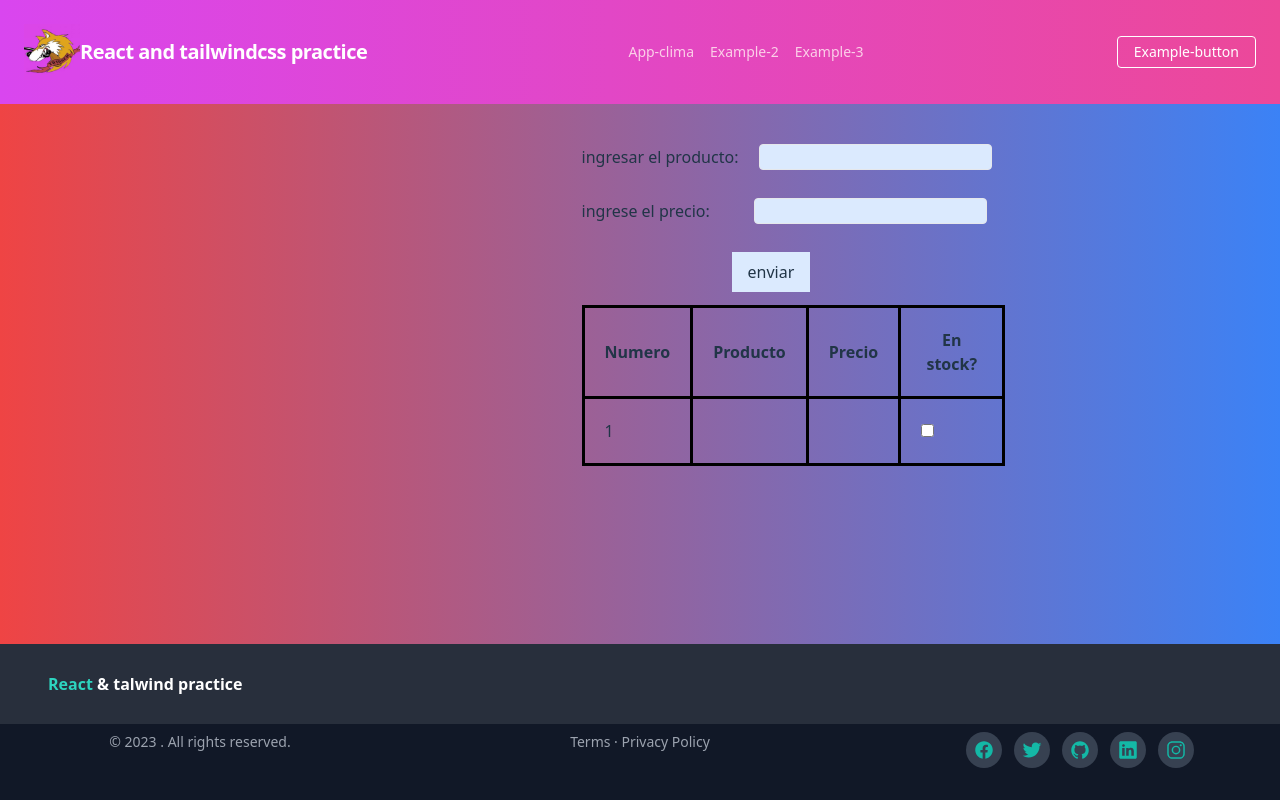
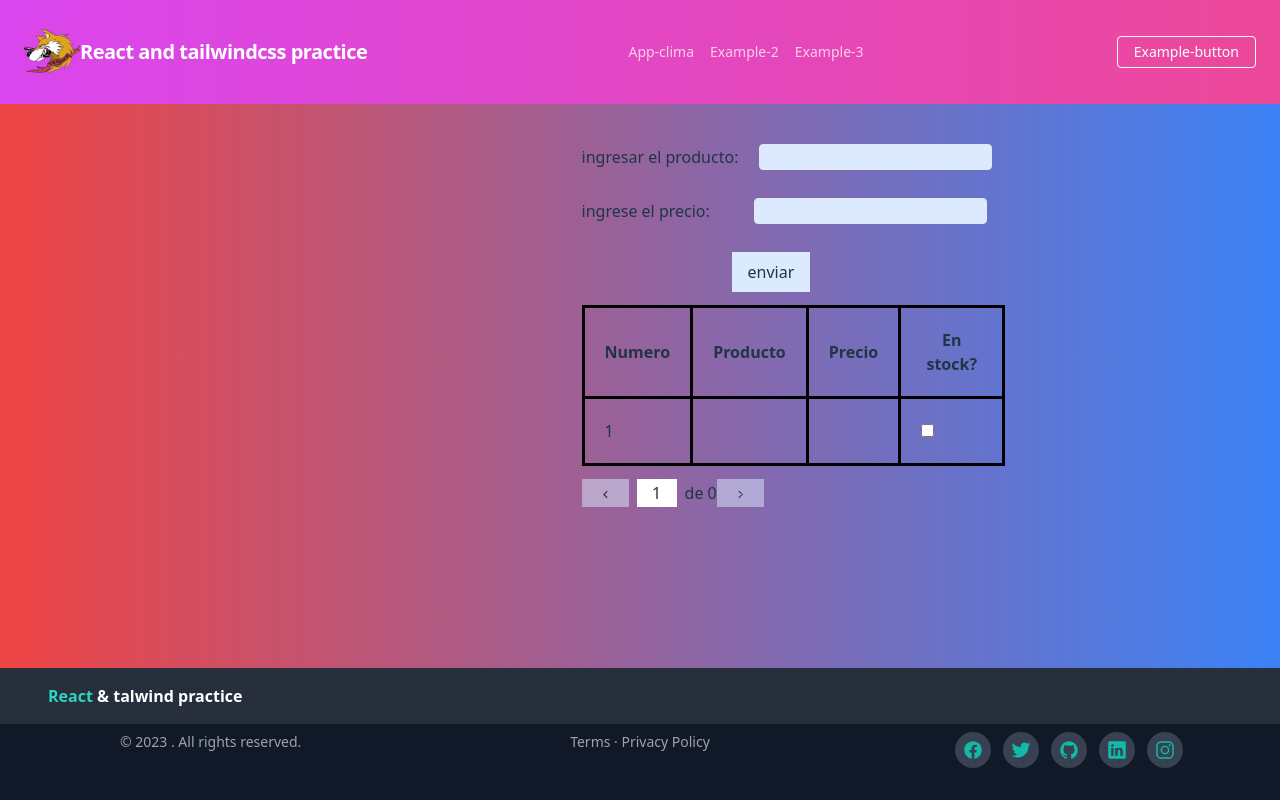
Before and after one commit to leosf-afk/a-few-things-with-react, a React (Vite) app: page / in a window 1280 px wide. Both pictures are taken after a click on the button "enviar". Built offline with nearby package versions, Linux system fonts and the light colour scheme.

Commit message:
pagination working

```diff
--- a/src/Components/Body.jsx
+++ b/src/Components/Body.jsx
@@ -8,6 +8,7 @@ function Body({ children }) {
       </div>
     </div>
   )
+
 }
 
 export default Body
--- a/src/Components/Footer.jsx
+++ b/src/Components/Footer.jsx
@@ -8,14 +8,14 @@ function Footer() {
     <footer className="fixed  bottom-0 left-0 right-0 bg-gray-900 text-white">
       {/* py: padding altura */}
 
-      <div className="md:flex ms:justify-between md:items-center sm:px-12  px-4  bg-[#ffffff19] sm:py-5   lg:py-7 ">
+      <div className="md:flex ms:justify-between md:items-center sm:px-12  px-4  bg-[#ffffff19] sm:py-5   lg:py-4 ">
         <h1 className="lg:text-4x1 text-3x1 md:mb-0 mb-6 lg:leading-normal font-semibold
         md:w-2/5 "><span className="text-teal-400">React </span> <span>& </span>talwind practice</h1>
       </div>
 
 
       <div
-        className="grid grid-cols-1 sm:grid-cols-2 lg:grid-cols-3 gap-10
+        className="grid grid-cols-1 sm:grid-cols-2  lg:grid-cols-3 gap-2
       text-center pt-2 text-gray-400 text-sm pb-8"
       >
         <span>© 2023 . All rights reserved.</span>
--- /dev/null
+++ b/src/Components/Pagination.jsx
@@ -0,0 +1,70 @@
+import React, { useState } from 'react'
+import { handleOnChangeInput } from './Functions';
+
+function Pagination({ page, setPage, max }) {
+
+    const [input, setInput] = useState(1);
+
+    console.log(max)
+
+    function maxInt() {
+        const numer = Math.round(max)
+        return numer
+
+    }
+
+    function nextPage() {
+        setPage(page + 1);
+        setInput(input + 1);
+    }
+
+    function previusPage() {
+        setPage(page - 1);
+        setInput(input - 1);
+    }
+
+    //validacion input
+    const onKeyDown = e => {
+        if (e.keyCode == 13) {
+            const inputValue = parseInt(e.target.value);
+            if (
+                inputValue < 1 ||
+                inputValue > Math.ceil(maxInt()) ||
+                isNaN(inputValue)
+            ) {
+                setPage(1);
+                setInput(1);
+            } else {
+                setPage(inputValue);
+            }
+        }
+    };
+
+
+
+
+
+    return (
+        <div className="flex items-center">
+            <button disabled={page === 1 || page < 1}
+                className={`py-2 px-4 h-7  bg-blue-100 ${page <= 1 ? "opacity-50 cursor-not-allowed" : "opacity-100 cursor-pointer"}`} onClick={previusPage}>
+                <svg xmlns="http://www.w3.org/2000/svg" viewBox="0 0 24 24" fill="black" width="15" height="15">
+                    <path d="M15.41 7.41L14 6l-6 6 6 6 1.41-1.41L10.83 12z" />
+                </svg>
+            </button>
+            <input onChange={() => handleOnChangeInput(setInput)} onKeyDown={e => onKeyDown(e)} type="text" className="w-10 mx-2 h-7 text-center" value={input} />
+            <p className="ml-0">de {maxInt()}</p>
+            <button disabled={page >= maxInt()  }
+             className={`py-2 px-4 h-7  bg-blue-100 ${page >= maxInt() ? "opacity-50 cursor-not-allowed" : "opacity-100 cursor-pointer"}`} onClick={nextPage}>
+                <svg xmlns="http://www.w3.org/2000/svg" viewBox="0 0 24 24" fill="black" width="15" height="15">
+                    <path d="M8.59 16.59L10 18l6-6-6-6-1.41 1.41L14.17 12z" />
+                </svg>
+            </button>
+        </div>
+    )
+}
+
+
+
+
+export default Pagination
--- a/src/main.jsx
+++ b/src/main.jsx
@@ -2,10 +2,9 @@ import React from 'react'
 import ReactDOM from 'react-dom/client'
 import './index.css'
 import Header from './Components/Header'
+import Stand from './pages/Home/Stand'
 import Body from './Components/Body'
-import Stand from './pages/Home/Stand'
-import Footer from './Components/Footer'
-
+import Footer  from './Components/Footer'
 ReactDOM.createRoot(document.getElementById('root')).render(
   <React.StrictMode>
     <Header/>
--- a/src/pages/Home/Stand.jsx
+++ b/src/pages/Home/Stand.jsx
@@ -1,7 +1,8 @@
-import React, { useState } from 'react'
+import React, { useState, useEffect } from 'react'
 import { handleOnClickButton } from '../../Components/Functions';
 import { handleOnChangeInput } from '../../Components/Functions';
 import '../../Stand.css'
+import Pagination from '../../Components/Pagination';
 function Stand() {
   //  se declara una variable "text" (la que permanece con el valor) y una funcion de estado "setText"
   // (la que cambia el valor) y se utiliza el
@@ -11,6 +12,29 @@ function Stand() {
   const [isChecked, setIschecked] = useState(false);
   const [textItem, setTextItem] = useState([]);
   const [priceItem, setPriceItem] = useState([]);
+
+  //paginacion
+  const [page, setPage] = useState(1);
+  const [forPage, setForPage] = useState(4);
+
+  //useEffect para max
+
+  const [max, setMax] = useState(0);
+
+  useEffect(() => {
+    const calculateMax = () => {
+      const max = textItem.length / forPage;
+      setMax(max)
+      // Hacer algo con el valor de max, por ejemplo, asignarlo a una variable o actualizar el estado
+    };
+
+    calculateMax(); // Llamar a la función para calcular max cuando textItem se actualice
+  }, [textItem, forPage]);
+
+
+
+
+
 
   // // evento para actualizar el estado del input
   //   const handleOnChangeInput = () => {
@@ -32,7 +56,9 @@ function Stand() {
 
     // "flex justify-center w-full" en el contenedor padre para evitar problemas en los contenedores hijos
     //respecto al margin (en el caso del problema fue hacia la derecha)
-    <div className="flex justify-center">
+
+
+    <div className=" flex justify-center  ">
       <div className="sm:ml-0 md:ml-40 lg:ml-80 ">
         <span className="mr-4" >ingresar el producto: </span>
         <input className="border bg-blue-100 rounded py-0 px-0  justify-center mb-7" value={text} onChange={() => handleOnChangeInput(setText)} />
@@ -44,8 +70,11 @@ function Stand() {
 
 
 
-        <table className="ml-0" >
+
+        <table className=" ml-0  " >
+
           <thead>
+
             <tr>
               <th>Numero</th>
               <th>Producto</th>
@@ -55,23 +84,40 @@ function Stand() {
           </thead>
 
           <tbody>
-              {textItem.map((textItem, index) => (
-
+            {textItem
+              .slice((page - 1) * forPage, (page - 1) * forPage + forPage)
+              //.map con callback
+              .map((text, index) => {
+                const priceIndex = (page - 1) * forPage + index;
+                return (
                   <tr key={index}>
-                  <td>{index + 1}</td>
-                  <td>{textItem}</td>
-                  <td>{priceItem[index]}</td>
-                  <td><input type="checkbox" value={isChecked} /></td>
+                    <td>{priceIndex +1}</td>
+                    <td>{text}</td>
+                    <td>{priceItem[priceIndex]}</td>
+                    <td>
+                      <input type="checkbox" value={isChecked} />
+                    </td>
                   </tr>
-              ))}
+                );
+              })}
 
           </tbody>
+
         </table>
+        <Pagination page={page} setPage={setPage} max={max} />
+
 
 
       </div>
 
+
     </div>
+
+
+
+
+
+
 
   )
 }
```
Lines whose indentation alone changed are shown as unchanged.
